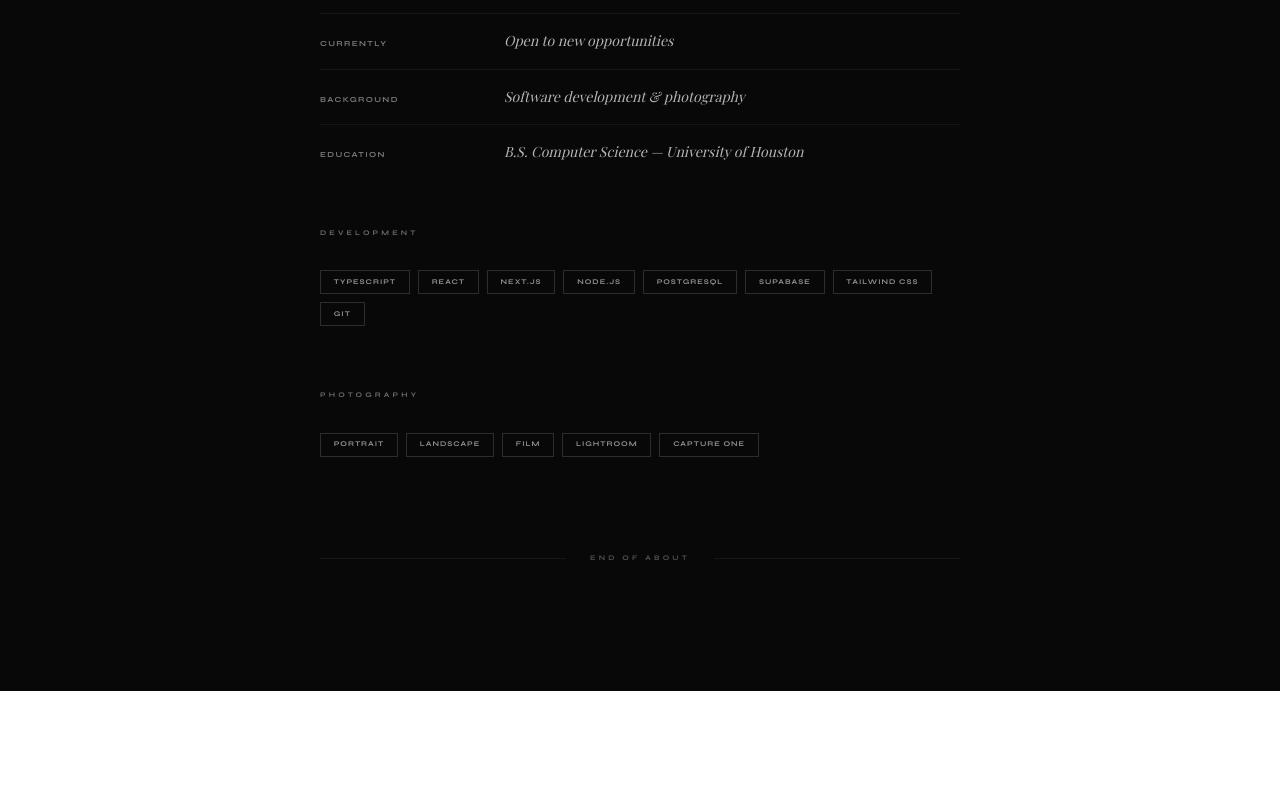
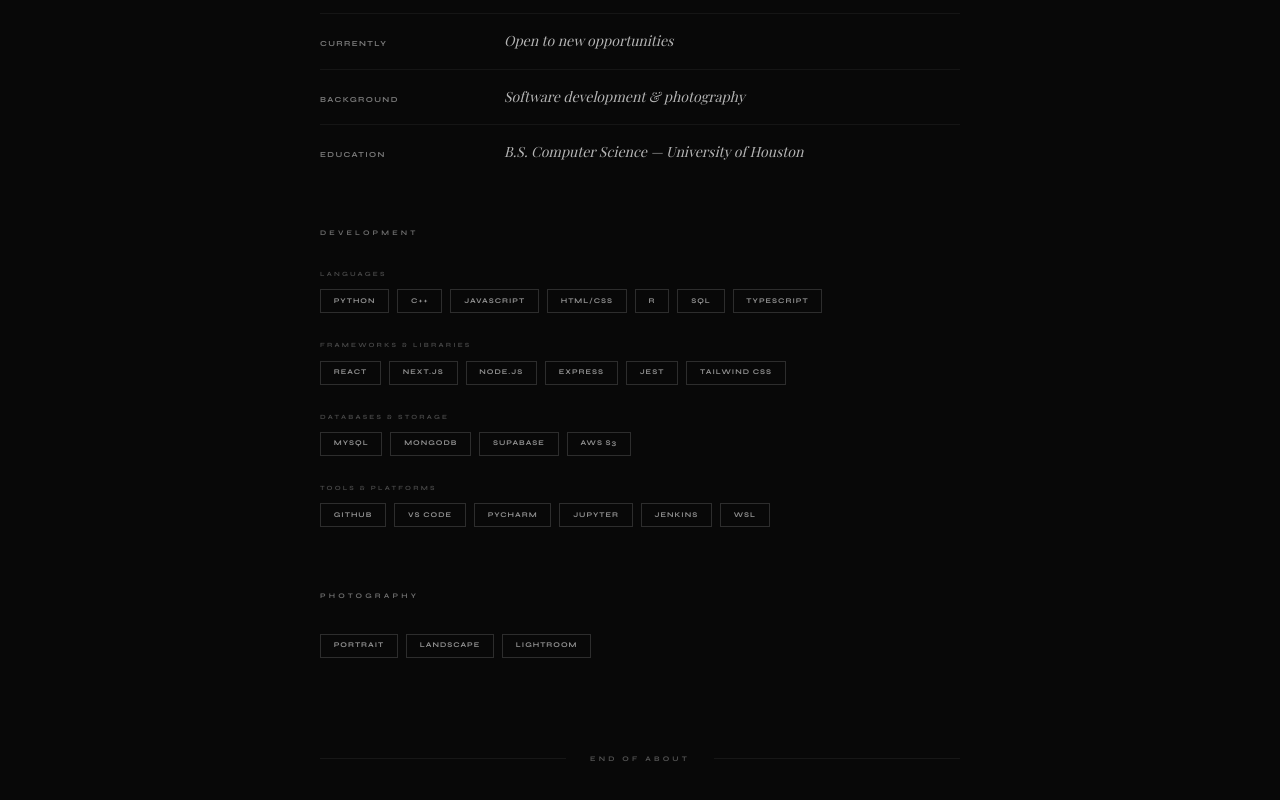
Before and after one commit to Rikkayyy/portfolio-website, a Next.js app: page /about in a window 1280 px wide. Shown: the part 821-1621 px from the top of the page. Before the commit the page ends 1512 px from the top, so only its background shows below. Built offline with nearby package versions, Linux system fonts and the light colour scheme.

Commit message:
updating skills section in about

```diff
--- a/app/about/About.module.css
+++ b/app/about/About.module.css
@@ -133,6 +133,29 @@
   color: rgba(255, 255, 255, 0.7);
 }
 
+/* ── SKILL GROUPS ── */
+.skillGroups {
+  display: flex;
+  flex-direction: column;
+  gap: 1.75rem;
+}
+
+.skillGroup {
+  display: flex;
+  flex-direction: column;
+  gap: 0.6rem;
+}
+
+.skillGroupLabel {
+  font-family: var(--font-syne), sans-serif;
+  font-size: 0.4rem;
+  font-weight: 700;
+  letter-spacing: 0.35em;
+  text-transform: uppercase;
+  color: rgba(255, 255, 255, 0.25);
+  margin: 0;
+}
+
 /* ── SKILLS — two-column tag list ── */
 .skills {
   display: flex;
--- a/app/about/page.tsx
+++ b/app/about/page.tsx
@@ -12,12 +12,14 @@ export default function AboutPage() {
 
   // ── Edit your skills here ─────────────────────────────────────────────────
   const devSkills = [
-    'TypeScript', 'React', 'Next.js', 'Node.js',
-    'PostgreSQL', 'Supabase', 'Tailwind CSS', 'Git',
+    { label: 'Languages',             skills: ['Python', 'C++', 'JavaScript', 'HTML/CSS', 'R', 'SQL', 'TypeScript'] },
+    { label: 'Frameworks & Libraries', skills: ['React', 'Next.js', 'Node.js', 'Express', 'Jest', 'Tailwind CSS'] },
+    { label: 'Databases & Storage',   skills: ['MySQL', 'MongoDB', 'Supabase', 'AWS S3'] },
+    { label: 'Tools & Platforms',     skills: ['GitHub', 'VS Code', 'PyCharm', 'Jupyter', 'Jenkins', 'WSL'] },
   ];
 
   const photoSkills = [
-    'Portrait', 'Landscape', 'Film', 'Lightroom', 'Capture One',
+    'Portrait', 'Landscape', 'Lightroom',
   ];
 
   return (
@@ -63,9 +65,16 @@ export default function AboutPage() {
         <FadeIn delay={100}>
           <section className={styles.section}>
             <p className={styles.sectionLabel}>Development</p>
-            <div className={styles.skills}>
-              {devSkills.map((s) => (
-                <span key={s} className={styles.skill}>{s}</span>
+            <div className={styles.skillGroups}>
+              {devSkills.map((group) => (
+                <div key={group.label} className={styles.skillGroup}>
+                  <p className={styles.skillGroupLabel}>{group.label}</p>
+                  <div className={styles.skills}>
+                    {group.skills.map((s) => (
+                      <span key={s} className={styles.skill}>{s}</span>
+                    ))}
+                  </div>
+                </div>
               ))}
             </div>
           </section>
```
